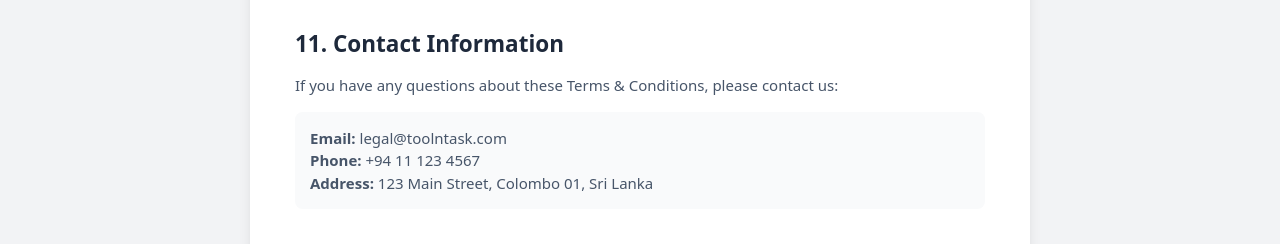
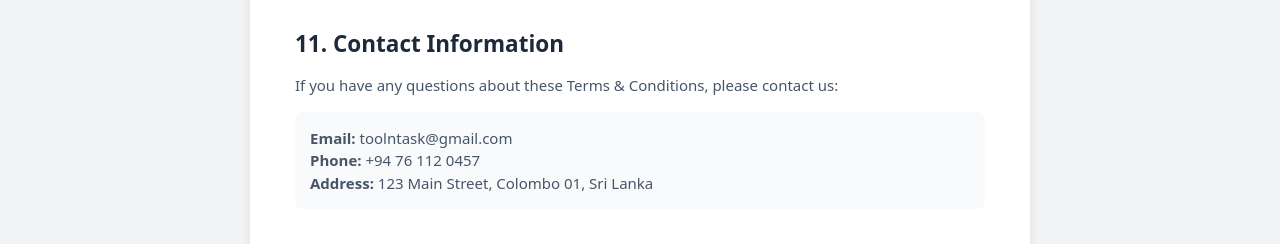
Before and after one commit to SeneshFitzroy/ToolnTask, a Next.js app: page /TermsAndConditions in a window 1280 px wide. Shown: the part 3149-3393 px from the top of the page. Built offline with nearby package versions, Linux system fonts and the light colour scheme; no server answers; the database is empty; a web font is replaced by a local one.

Commit message:
feat: Enhanced pages/TermsAndConditions.tsx,  - Detailed changes: diff --git a/pages/TermsAndConditions.tsx b/pages/... at 18:32:12.62 Sun 07/20/2025

```diff
--- a/pages/TermsAndConditions.tsx
+++ b/pages/TermsAndConditions.tsx
@@ -351,8 +351,8 @@ export default function TermsAndConditions() {
               </p>
               <div className="bg-gray-50 dark:bg-gray-700 rounded-lg p-4 mt-4">
                 <p className="text-slate-600 dark:text-gray-300">
-                  <strong>Email:</strong> legal@toolntask.com<br/>
-                  <strong>Phone:</strong> +94 11 123 4567<br/>
+                  <strong>Email:</strong> toolntask@gmail.com<br/>
+                  <strong>Phone:</strong> +94 76 112 0457<br/>
                   <strong>Address:</strong> 123 Main Street, Colombo 01, Sri Lanka
                 </p>
               </div>
```
